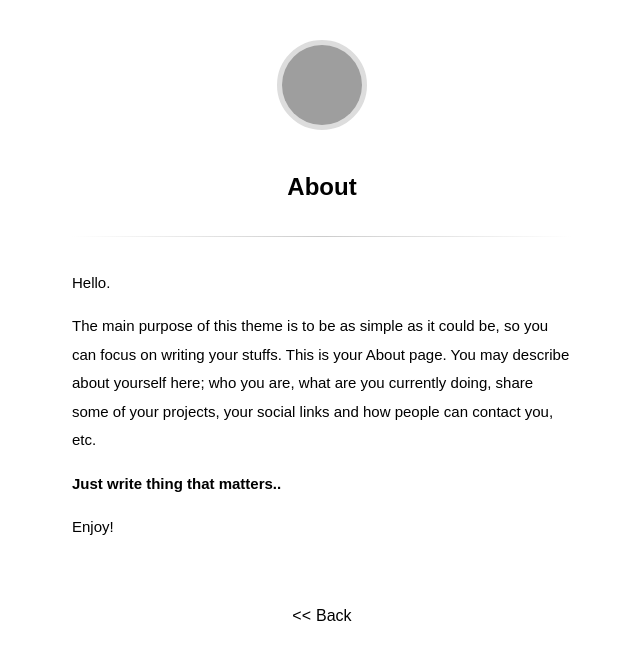
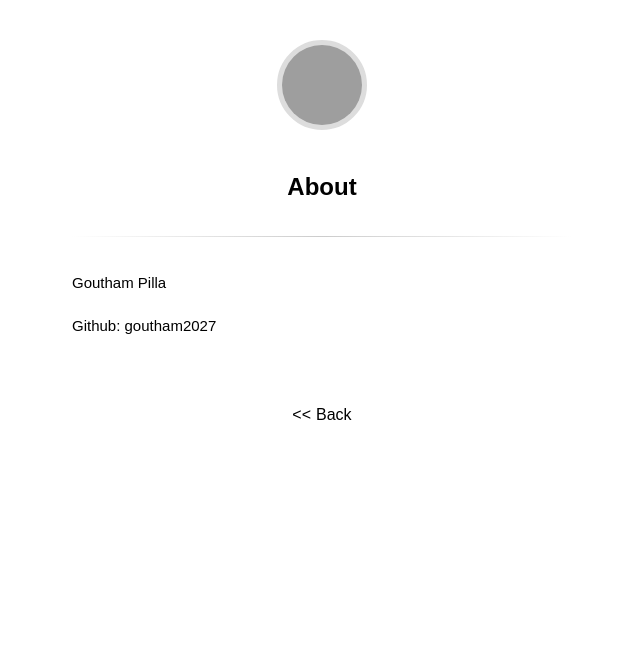
Before and after one commit to goutham2027/pythonforhumans, a Jekyll site: the page built from about.md, in a window 1280 px wide. Shown: the top 660 px of the page, without its empty margins (318-958 px from the left). Built offline with Jekyll 4.4.1, drawn with Linux system fonts in a browser that asks for light colours; some web fonts are replaced; grey boxes are pictures that could not be loaded.

Commit message:
- Add CNAME

```diff
--- /dev/null
+++ b/CNAME
@@ -0,0 +1 @@
+www.pythonforhumans.com
--- a/_includes/header.html
+++ b/_includes/header.html
@@ -1,7 +1,7 @@
 <aside class="logo">
 
 	{% if page.url == '/index.html' or page.url == '/' %}
-		{% assign link = '/about' %}
+		{% assign link = '/about.html' %}
 		{% assign prompt = 'About the Author' %}
 	{% else %}
 		{% assign link = '/' %}
--- a/about.md
+++ b/about.md
@@ -2,10 +2,6 @@
 title: About
 ---
 
-Hello.
+Goutham Pilla
 
-The main purpose of this theme is to be as simple as it could be, so you can focus on writing your stuffs. This is your About page. You may describe about yourself here; who you are, what are you currently doing, share some of your projects, your social links and how people can contact you, etc.
-
-**Just write thing that matters..**
-
-Enjoy!
+Github: goutham2027
```
